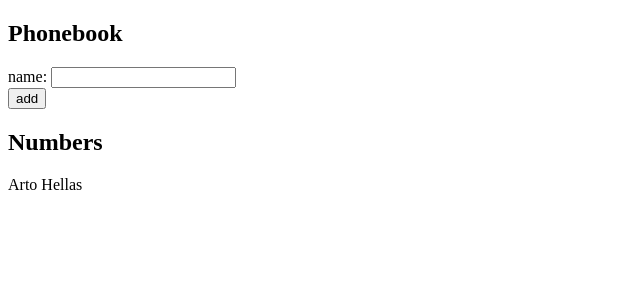
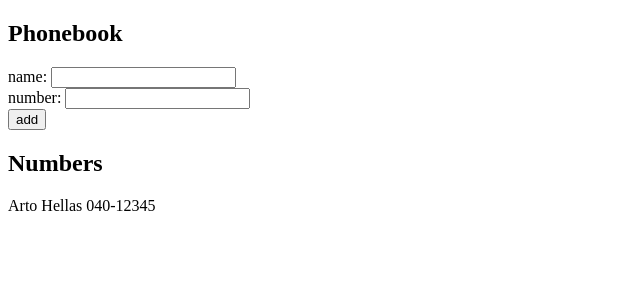
Before and after one commit to kuromika/fs-part-2, a React (Create React App) app in the folder phonebook/: page / in a window 1280 px wide. Shown: the top 300 px of the page, without its empty margins (0-640 px from the left). Built offline with nearby package versions, Linux system fonts and the light colour scheme.

Commit message:
Allow adding numbers too - 2.8

```diff
--- a/phonebook/src/App.js
+++ b/phonebook/src/App.js
@@ -2,9 +2,10 @@
 
 const App = () => {
   const [persons, setPersons] = useState([
-    { name: 'Arto Hellas' }
+    { name: 'Arto Hellas', number:'040-12345' }
   ])
   const [newName, setNewName] = useState('')
+  const [newNumber, setNewNumber] = useState('')
 
   const handleSubmit = (event) => {
     event.preventDefault();
@@ -13,13 +14,19 @@
       return;
     }
     setPersons(persons.concat({
-      name: newName
+      name: newName,
+      number: newNumber
     }));
     setNewName('');
+    setNewNumber('');
   }
 
-  const handleInput = (event) => {
+  const handleNameInput = (event) => {
     setNewName(event.target.value);
+  }
+
+  const handleNumberInput = (event) => {
+    setNewNumber(event.target.value);
   }
 
   return (
@@ -27,7 +34,10 @@
       <h2>Phonebook</h2>
       <form onSubmit={handleSubmit}>
         <div>
-          name: <input type='text' value={newName} onChange={handleInput} />
+          name: <input type='text' value={newName} onChange={handleNameInput} />
+        </div>
+        <div>
+          number: <input value={newNumber} onChange={handleNumberInput} />
         </div>
         <div>
           <button type="submit">add</button>
@@ -36,7 +46,7 @@
       <h2>Numbers</h2>
       {persons.map((person) => {
         return (
-          <p key={person.name}>{person.name}</p>
+          <p key={person.name}>{person.name} {person.number}</p>
         )
       })}
     </div>
```
